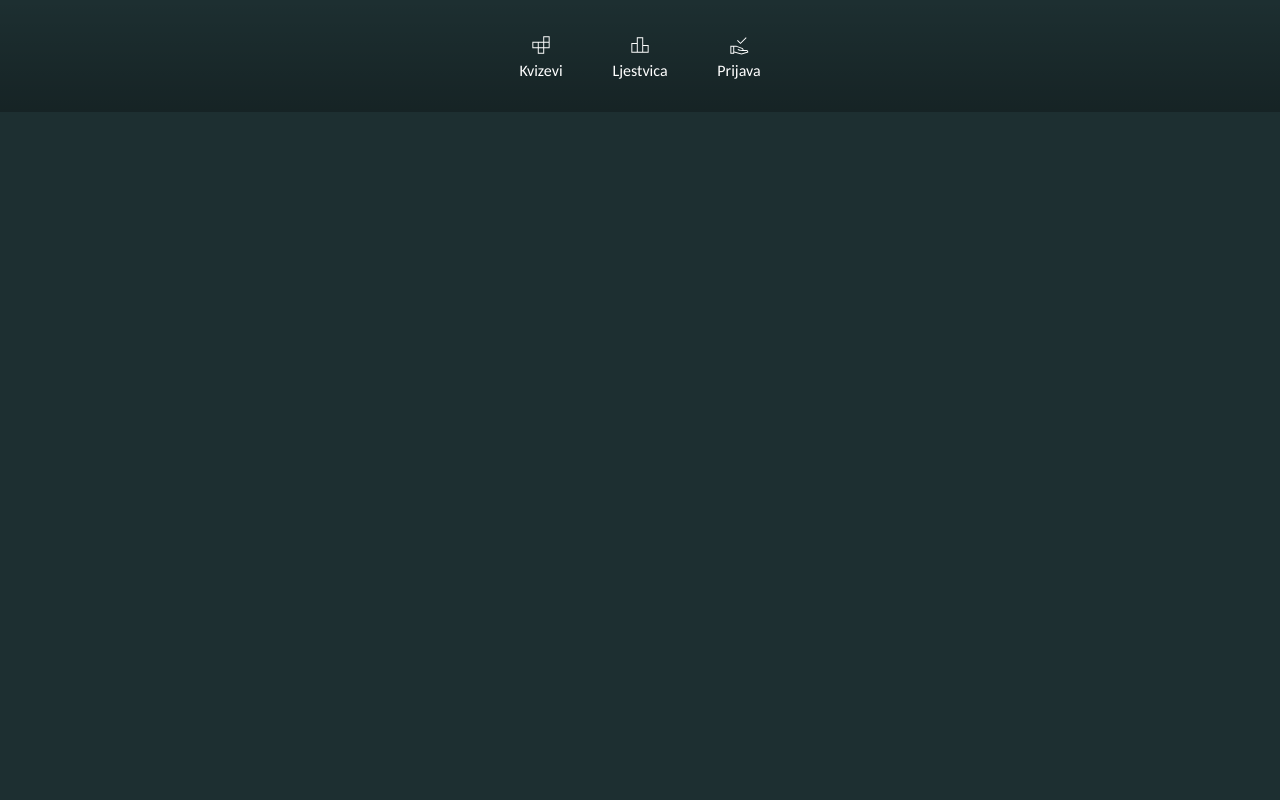
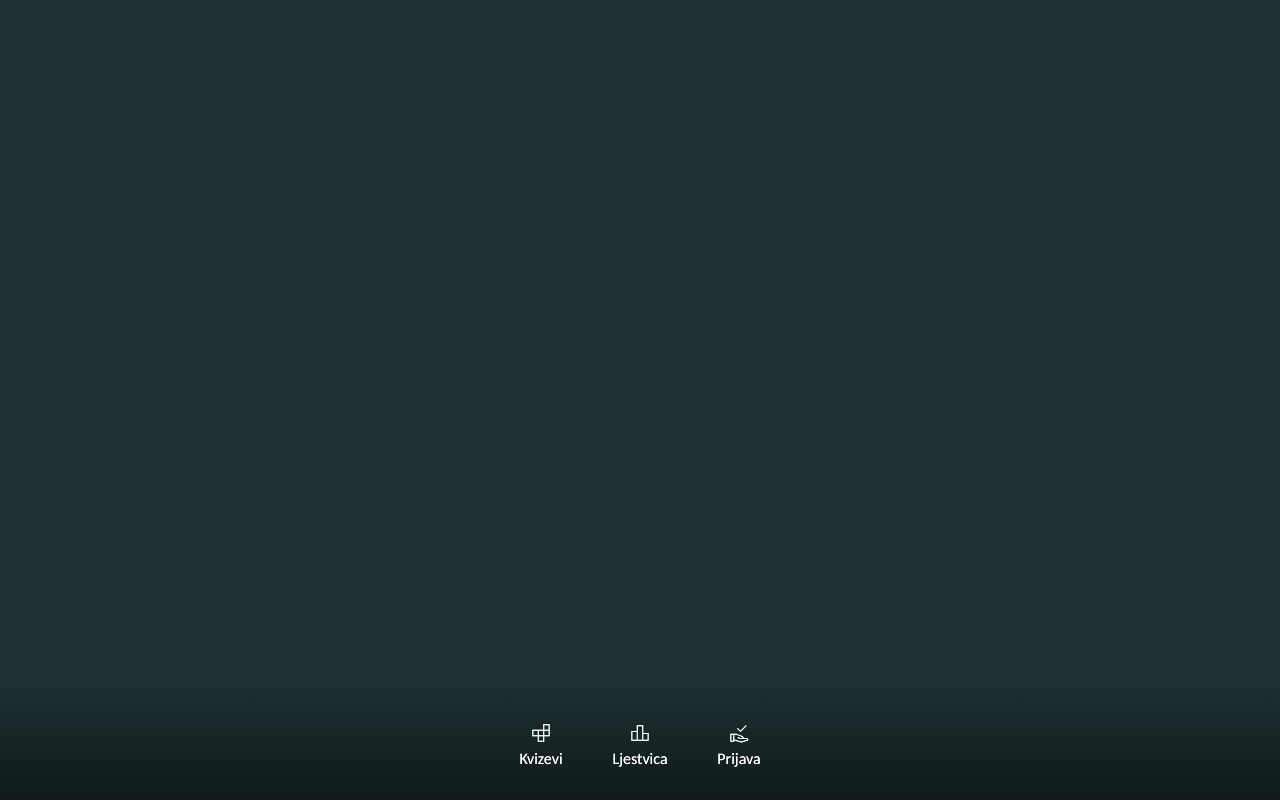
Before and after one commit to lovretomic/peta-kviz-app, a React (Vite) app: page /test in a window 1280 px wide. Built offline with nearby package versions, Linux system fonts and the light colour scheme.

Commit message:
added layout component

```diff
--- a/src/components/Navigation/Navigation.module.scss
+++ b/src/components/Navigation/Navigation.module.scss
@@ -7,6 +7,10 @@
   padding: 24px;
 
   background-image: linear-gradient(to top, rgba(black, 0.25), rgba(black, 0));
+
+  position: absolute;
+  bottom: 0;
+  width: 100%;
 
   .item {
     display: flex;
--- /dev/null
+++ b/src/router/Layout/Layout.tsx
@@ -0,0 +1,15 @@
+import { Outlet } from "react-router-dom";
+import Navigation from "../../components/Navigation";
+
+const Layout = () => {
+  return (
+    <div style={{ maxHeight: "100dvh" }}>
+      <main>
+        <Outlet />
+      </main>
+      <Navigation />
+    </div>
+  );
+};
+
+export default Layout;
--- /dev/null
+++ b/src/router/Layout/index.ts
@@ -0,0 +1,3 @@
+import Layout from "./Layout";
+
+export default Layout;
--- a/src/router/Router.tsx
+++ b/src/router/Router.tsx
@@ -8,15 +8,18 @@ import QuizzesPage from "../pages/QuizzesPage";
 import LeaderboardPage from "../pages/LeaderboardPage";
 import ApplicationPage from "../pages/ApplicationPage";
 import TestPage from "../pages/TestPage";
+import Layout from "./Layout";
 
 const router = createBrowserRouter(
   createRoutesFromElements(
     <>
-      <Route path="/" element={<QuizzesPage />} />
-      <Route path="/quizzes" element={<QuizzesPage />} />
-      <Route path="/leaderboard" element={<LeaderboardPage />} />
-      <Route path="/apply" element={<ApplicationPage />} />
-      <Route path="/test" element={<TestPage />} />
+      <Route element={<Layout />}>
+        <Route path="/" element={<QuizzesPage />} />
+        <Route path="/quizzes" element={<QuizzesPage />} />
+        <Route path="/leaderboard" element={<LeaderboardPage />} />
+        <Route path="/apply" element={<ApplicationPage />} />
+        <Route path="/test" element={<TestPage />} />
+      </Route>
       <Route path="*" element={<h1>404 Not Found</h1>} />
     </>
   )
```
